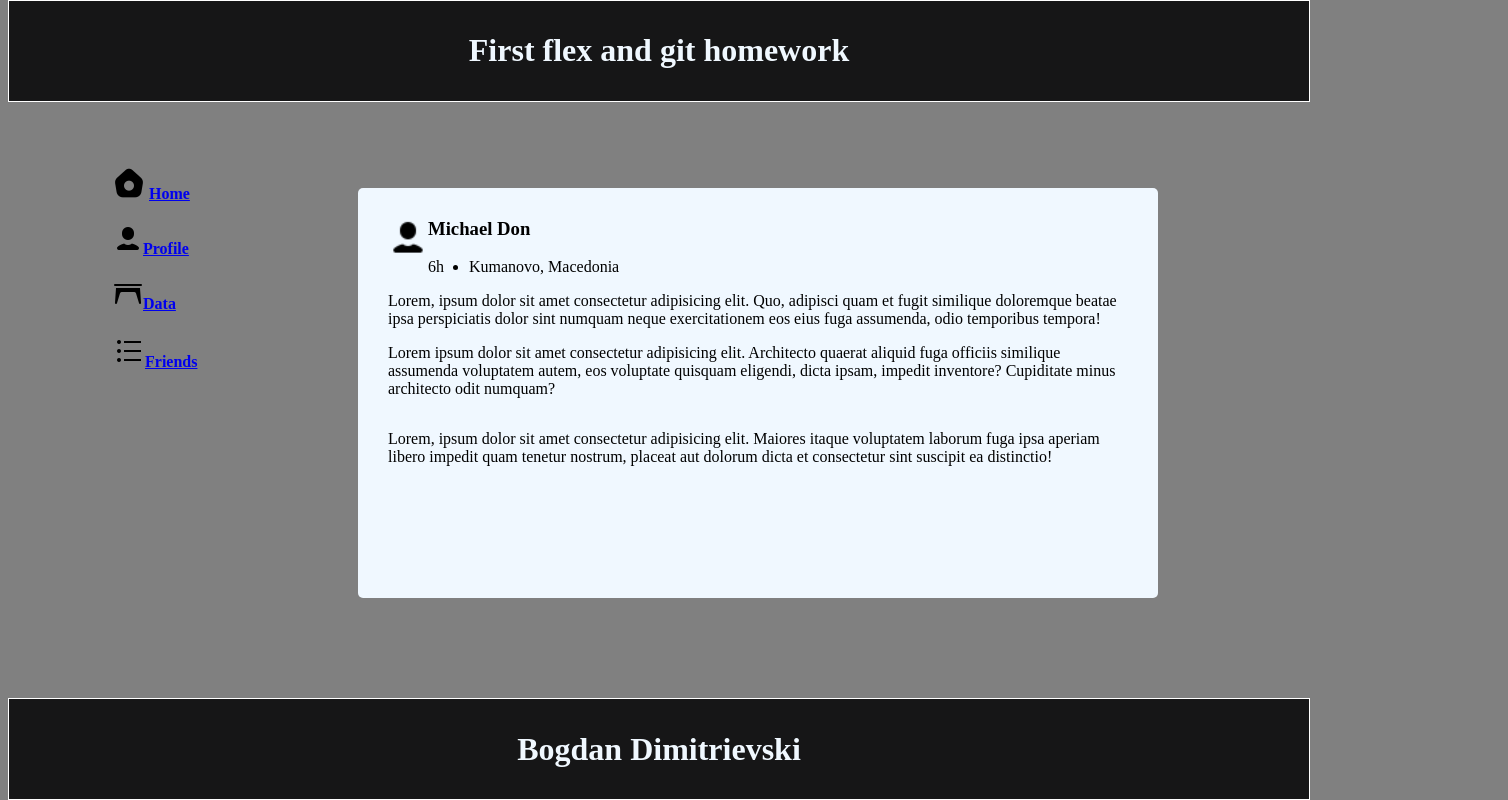
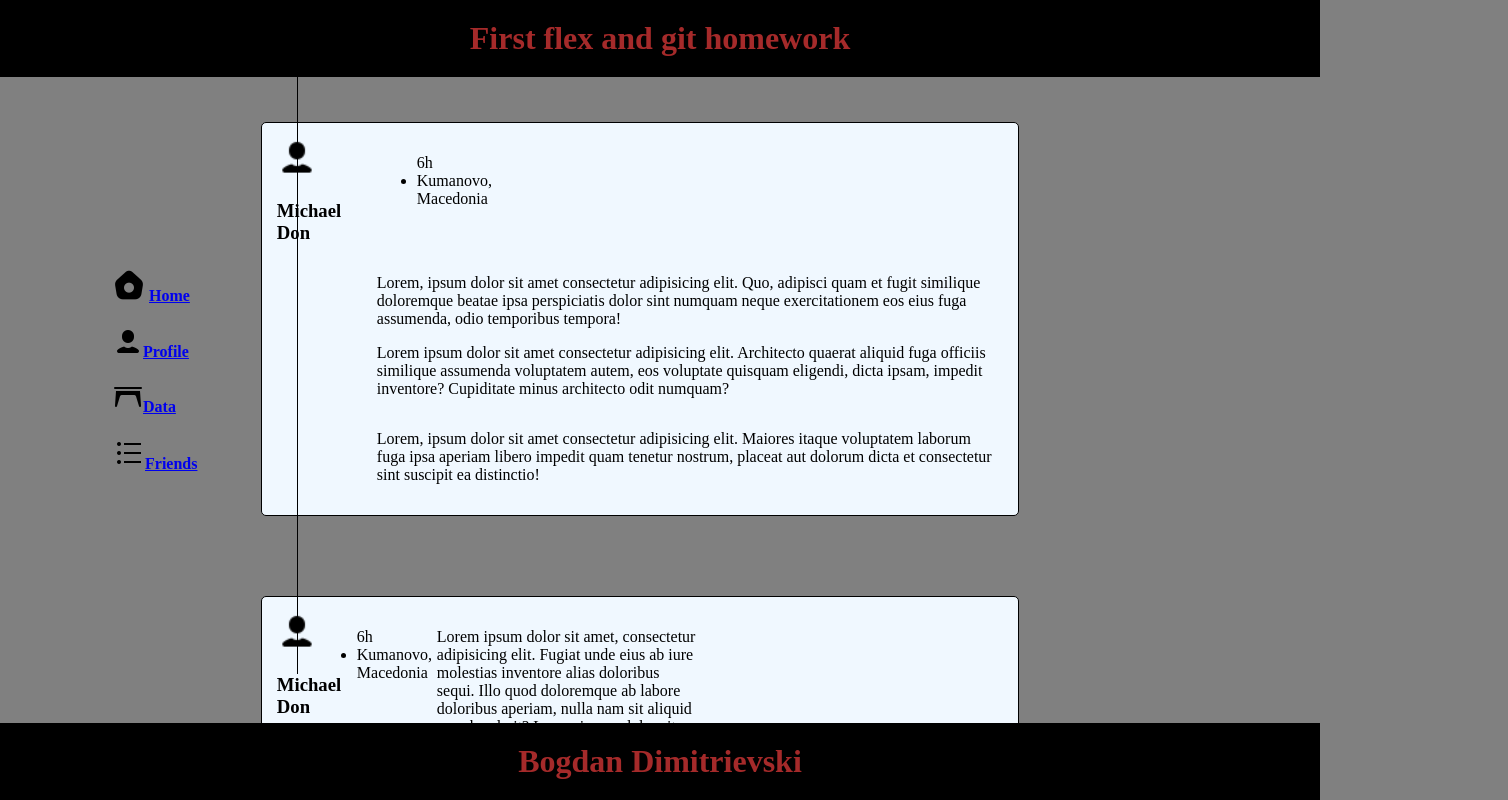
Before and after one commit to BogdanD123/begginingHTML-CSS-JS, a plain HTML site: page grit.homework/grid.html in a window 1280 px wide. Shown: the top 800 px of the page, 1508 px wide, since content can reach past the window. Drawn offline with Linux system fonts and the light colour scheme.

Commit message:
first commit

```diff
--- a/grid1.css
+++ /dev/null
@@ -1,70 +0,0 @@
-body {
-  display: flex;
-  overflow: auto;
-  background-color: gray;
-  flex-direction: column;
-  flex-wrap: wrap;
-  align-content: center;
-  justify-content: space-around;
-  height: 100%;
-  width: 1500px;
-}
-header {
-  position: fixed;
-  top: 0;
-  text-align: center;
-  padding: 10px;
-  background-color: rgb(22, 22, 23);
-  width: 100%;
-  color: aliceblue;
-  border: 1px solid white;
-}
-
-footer {
-  position: fixed;
-  bottom: 0;
-  text-align: center;
-  padding: 10px;
-  margin-top: 100px;
-  background-color: rgb(22, 22, 23);
-  width: 100%;
-  color: aliceblue;
-  border: 1px solid white;
-}
-
-.flex-container {
-  position: fixed;
-  margin: 200px 5px 5px;
-  padding: 100px;
-  height: 400px;
-}
-
-section {
-  display: flex;
-  flex-direction: row;
-  margin-top: 150px;
-  padding: 30px;
-  width: 740px;
-  height: 450px;
-  background-color: aliceblue;
-  border-radius: 5px;
-  flex-wrap: wrap;
-  align-content: flex-start;
-  align-items: flex-start;
-  justify-content: flex-start;
-  margin-bottom: -60px;
-}
-#main-container {
-  padding: 30px;
-  width: 800px;
-  height: 420px;
-}
-.div {
-  display: flex;
-  flex-direction: row;
-  align-items: flex-start;
-}
-strong {
-  font-family: Georgia, "Times New Roman", Times, serif;
-  letter-spacing: 1ex;
-}
--- a/grit.homework/grid.html
+++ b/grit.homework/grid.html
@@ -2,8 +2,8 @@
 <html>
 
 <head>
-    <link rel="stylesheet" href="grid1.css">
-    <!-- <link rel="stylesheet" href="grid2.css"> -->
+    <!-- <link rel="stylesheet" href="grid1.css"> -->
+    <link rel="stylesheet" href="grid2.css">
     <title>First grid and flexbox document</title>
     <meta name="description" content="This is my first grid and flexbox using for homework">
     <!--This is a Description which will be published on web page-->
@@ -11,100 +11,133 @@
     <!--This is a keywords, how can search engines find easily -->
     <meta name="author" content="Bogdan Dimitrievski">
     <!--My name, name F author-->
-    <meta name="viewport" content="width=device-width, initial scale=1.0">
-    <!--This is a tag how can be good for opening from any device-->
     <meta charset="UTF-8">
     <!-- This is a language on which will this site be showed -->
 
 </head>
 
 <body>
+    <nav id="grid-container4" class="flex-container">
+
+        <h4 id="Home" class="grid4-item1"><img src="/homepage1.png" alt="Homepage" class="imgbar">
+            <a href="#" target="_blank">Home</a>
+        </h4>
+        <h4 id="Profile" class="grid4-item2"><img src="/icons8-person-30.png" alt="yourProfile"><a href="#"
+                target="_blank" class="imgbar">Profile</a></h4>
+
+        <h4 id="Tabledata" class="grid4-item3"><img src="/icons8-table-30.png" alt="tableData"><a href="#"
+                target="_blank" class="imgbar">Data</a></h4>
+
+        <h4 id="Friendlist" class="grid4-item4"><img src="/icons8-bulleted-list-32.png" alt="friendList"><a href="#"
+                target="_blank" class="imgbar">Friends
+            </a></h4>
+    </nav>
+
     <header id="headTitle">
-        <h1>First flex and git homework</h1>
+        <h1 id="grid-header">First flex and git homework</h1>
     </header>
-    <main id="main-container">
-        <section id="sectionMain" class="Data">
+    <main id="main-container" class="grid-main">
+        <!-- Od tuka zavrsi ja sekcijata -->
+        <section id="sectionMain" class="grid-container">
 
-            <div>
-                <img src="/icons8-person-30.png" alt="yourProfile" width="40px" height="40px">
-                <h3>Michael Don</h3>
+            <div class="grid-item1">
+                <img class="grid-item2" src="/icons8-person-30.png" alt="yourProfile" width="40px" height="40px">
+                <h3 class="grid-item3">Michael Don</h3>
             </div>
-            <ul>
-                <span>
+            <ul class="grid-item4">
+                <span class="grid-item5">
                     6h
                 </span>
-                <li>
+                <li class="grid-item6">
                     Kumanovo, Macedonia
                 </li>
             </ul>
 
-
-            <article id="article1" class="pageData">
-                <p class="para">Lorem, ipsum dolor sit amet consectetur adipisicing elit. Quo,
+            <article id="article1" class="grid-item7">
+                <p class="grid-item8">Lorem, ipsum dolor sit amet consectetur adipisicing elit. Quo,
                     adipisci quam et fugit similique
                     doloremque beatae ipsa perspiciatis dolor sint numquam neque exercitationem eos eius fuga assumenda,
                     odio temporibus tempora!</p>
-                <p class="para">Lorem ipsum dolor sit amet consectetur adipisicing elit. Architecto quaerat aliquid fuga
+                <p class="grid-item9">Lorem ipsum dolor sit amet consectetur adipisicing elit. Architecto quaerat
+                    aliquid
+                    fuga
                     officiis
                     similique
                     assumenda voluptatem autem, eos voluptate quisquam eligendi, dicta ipsam, impedit inventore?
                     Cupiditate
                     minus architecto odit numquam?</p>
             </article>
-            <p class="para"><span> Lorem, ipsum dolor sit amet consectetur adipisicing elit. Maiores itaque voluptatem
+
+            <p class="grid-item10"><span> Lorem, ipsum dolor sit amet consectetur adipisicing elit. Maiores itaque
+                    voluptatem
                     laborum fuga
                     ipsa
                     aperiam libero impedit quam tenetur nostrum, placeat aut dolorum dicta et consectetur sint suscipit
                     ea
                     distinctio!</span></p>
         </section>
-        <section id="sectionMain2" class="Data">
 
+        <section id="sectionMain2" class="grid-container2">
 
+            <div class="grid2-item1">
+                <img class="grid2-item2" src="/icons8-person-30.png" alt="yourProfile" width="40px" height="40px">
+                <h3 class="grid2-item3">Michael Don</h3>
+            </div>
+            <ul class="grid2-item4">
+                <span class="grid2-item5">
+                    6h
+                </span>
+                <li class="grid2-item6">
+                    Kumanovo, Macedonia
+                </li>
+            </ul>
 
-            <p>Lorem ipsum dolor, sit amet consectetur adipisicing elit. Distinctio, cumque. Consequatur consequuntur
+            <p class="grid2-item7">Lorem ipsum dolor, sit amet consectetur adipisicing elit. Distinctio, cumque.
+                Consequatur consequuntur
                 asperiores nihil, delectus quidem, numquam, cum qui doloribus aliquid nemo repellat aspernatur
                 reiciendis dolorum ab vitae autem impedit. Lorem ipsum dolor, sit amet consectetur adipisicing elit. Nam
                 doloremque architecto sequi sunt eos deserunt ad quos excepturi molestiae provident iste, repellat
                 numquam error reiciendis esse illo labore voluptatibus tempore!</p>
-            <p>Lorem ipsum dolor sit amet, consectetur adipisicing elit. Fugiat unde eius ab iure molestias inventore
+            <p class="grid2-item8">Lorem ipsum dolor sit amet, consectetur adipisicing elit. Fugiat unde eius ab iure
+                molestias inventore
                 alias doloribus sequi. Illo quod doloremque ab labore doloribus aperiam, nulla nam sit aliquid
                 reprehenderit? Lorem ipsum dolor sit amet, consectetur adipisicing elit. Nulla distinctio consectetur
                 optio asperiores nemo nam laborum repellendus perferendis suscipit dolor cumque id maiores
                 necessitatibus, velit nesciunt omnis soluta harum? Iste!</p>
         </section>
-        <section id="sectionMain3" class="Data">
 
-            <figure>
-                <figcaption><strong>This is a Field</strong></figcaption><span><img src="/49944202182_1131c86287.jpg"
+        <section id="sectionMain3" class="grid-container3">
+
+            <div class="grid3-item1">
+                <img class="grid3-item2" src="/icons8-person-30.png" alt="yourProfile" width="40px" height="40px">
+                <h3 class="grid3-item3">Michael Don</h3>
+            </div>
+
+            <ul class="grid3-item4">
+                <span class="grid3-item5">
+                    6h
+                </span>
+                <li class="grid3-item6">
+                    Kumanovo, Macedonia
+                </li>
+            </ul>
+
+            <figure class="grid3-item7">
+                <figcaption class="grid3-item8"><strong>This is a Field</strong></figcaption><span
+                    class="grid3-item9"><img class="grid3-item10" src="/49944202182_1131c86287.jpg"
                         alt="friendList"></span>
             </figure>
 
-
         </section>
 
-
     </main>
-    <nav id="container" class="flex-container">
-
-        <h4 id="Home" class="navmenu"><img src="/homepage1.png" alt="Homepage" class="imgbar">
-            <a href="#" target="_blank"><span id="home1" class="items">Home</span></a>
-        </h4>
-        <h4 id="Profile" class="navmenu"><img src="/icons8-person-30.png" alt="yourProfile"><a href="#" target="_blank"
-                class="imgbar"><span id="profile1" class="items">Profile</span></a></h4>
-
-        <h4 id="Tabledata" class="navmenu"><img src="/icons8-table-30.png" alt="tableData"><a href="#" target="_blank"
-                class="imgbar"><span id="data1" class="items">Data</span></a></h4>
-
-        <h4 id="Friendlist" class="navmenu"><img src="/icons8-bulleted-list-32.png" alt="friendList"><a href="#"
-                target="_blank" class="imgbar"><span id="friends1" class="items">Friends</span>
-            </a></h4>
-    </nav>
+    <!-- Od tuka neka ti bide navigaciskiot bar -->
 
 
 
+    <!-- Na kraj stavi footer -->
     <footer id="footTitle">
-        <h1>Bogdan Dimitrievski</h1>
+        <h1 id="grid-footer">Bogdan Dimitrievski</h1>
     </footer>
 </body>
 
--- a/grit.homework/grid1.css
+++ b/grit.homework/grid1.css
@@ -10,6 +10,7 @@ body {
   width: 1500px;
 }
 header {
+  display: block;
   position: fixed;
   top: 0;
   text-align: center;
@@ -35,9 +36,10 @@ footer {
 
 .flex-container {
   position: fixed;
-  margin: 200px 5px 5px;
+  margin-top: 309px;
+  height: 400px;
   padding: 100px;
-  height: 400px;
+  border-right: 1px solid;
 }
 
 section {
@@ -78,3 +80,9 @@ h3 {
   display: flex;
   margin: 0%;
 }
+.imgbar {
+  font-display: black;
+}
+a:any-link {
+  color: black;
+}
--- a/grit.homework/grid2.css
+++ b/grit.homework/grid2.css
@@ -1,12 +1,123 @@
 body {
   background-color: grey;
 }
-#headTItle {
-  display: grid;
+#grid-header {
   position: fixed;
   text-align: center;
   top: 0;
-  padding: 1000px;
-  margin-bottom: 15px;
+  left: 0;
+  width: 100%;
+  padding: 20px;
   background-color: black;
+  color: brown;
+  margin: 0 0 50px 0;
 }
+.grid-main {
+  display: grid;
+  grid-template-columns: 60%;
+  justify-content: center;
+  grid-row-gap: 5em;
+}
+.grid-container {
+  display: grid;
+  grid-template-rows: 80px 40px auto auto;
+  grid-template-columns: 100px 100px auto auto;
+  background-color: aliceblue;
+  border: 1px solid;
+  border-radius: 5px;
+  padding: 15px;
+  margin-top: 15%;
+}
+
+.grid-container {
+  grid-template-areas:
+    "picture name name name"
+    "picture time place place"
+    "picture article article article"
+    "picture para para para";
+}
+.grid-container2 {
+  grid-template-areas:
+    "pic fullname fullname fullname"
+    "time town town town"
+    "pic paragraph1 paragraph1 paragraph1"
+    "pic paragraph1 paragraph1 paragraph1"
+    "pic paragraph2 paragrag";
+}
+.grid-container2 {
+  display: grid;
+  grid-template-rows: 40px 40px 100px 100px;
+  grid-template-columns: 40px 120px 260px auto;
+  background-color: aliceblue;
+  border: 1px solid;
+  border-radius: 5px;
+  padding: 15px;
+  margin-bottom: 15%;
+}
+
+.grid-container3 {
+  display: grid;
+  grid-template-rows: 100px 100px 150px 150px;
+  grid-template-columns: 100px 100px 150px 215px;
+  background-color: aliceblue;
+  border: 1px solid;
+  border-radius: 5px;
+  padding: 15px;
+  margin-bottom: 15%;
+}
+#grid-container4 {
+  position: fixed;
+  padding: 180px 100px;
+  margin: 60px 5px 30px 5px;
+  border-right: 1px solid black;
+}
+
+.grid-item2 {
+  grid-area: picture;
+}
+.grid-item3 {
+  grid-area: name;
+}
+
+.grid-item5 {
+  grid-area: time;
+}
+.grid-item6 {
+  grid-area: place;
+}
+.grid-item7 {
+  grid-area: article;
+}
+.grid-item10 {
+  grid-area: para;
+}
+
+.grid2-item2 {
+  grid-area: pic;
+}
+.grid2-item3 {
+  grid-area: fullname;
+}
+.grid2-item5 {
+  grid-area: time;
+}
+.grid2-item6 {
+  grid-area: town;
+}
+.grid2-item7 {
+  grid-area: paragraph1;
+}
+.grid-item8 {
+  grid-area: paragraph2;
+}
+#grid-footer {
+  position: fixed;
+  text-align: center;
+  bottom: 0;
+  left: 0;
+  width: 100%;
+  padding: 20px;
+  background-color: black;
+  color: brown;
+  margin: 30px 0 0 0;
+}
```
Also changed, not shown: grid.html (deleted, +0 -111 lines), grid2.css (deleted).
